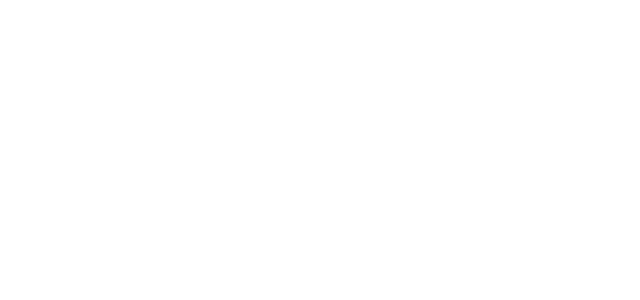
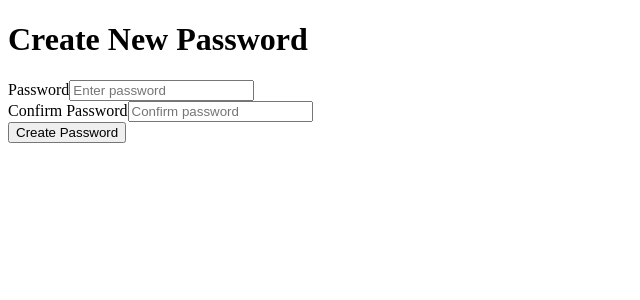
Before and after one commit to izalu99/Vendora, a React (Vite) app in the folder frontend/: page /create-new-password in a window 1280 px wide. Before the commit this address had no page. Shown: the top 300 px of the page, without its empty margins (0-640 px from the left). Built offline with nearby package versions, Linux system fonts and the light colour scheme; what simple-zustand-devtools would draw is missing.

Commit message:
creating createPassword comp; in prog

```diff
--- a/frontend/src/App.jsx
+++ b/frontend/src/App.jsx
@@ -6,6 +6,7 @@
 import Dashboard from './views/auth/Dashboard'
 import Logout from './views/auth/Logout'
 import ForgotPassword from './views/auth/ForgotPassword'
+import CreatePassword from './views/auth/CreatePassword'
 
 function App() {
 
@@ -17,6 +18,7 @@
         <Route path="/" element={<Dashboard />} />
         <Route path="/logout" element={<Logout />} />
         <Route path="/forgot-password" element={<ForgotPassword/>} />
+        <Route path="/create-new-password" element={<CreatePassword />} />
       </Routes>
     </BrowserRouter>
   )
--- /dev/null
+++ b/frontend/src/views/auth/CreatePassword.jsx
@@ -0,0 +1,32 @@
+
+
+const CreatePassword = () => {
+  return (
+    <div>
+        <h1>Create New Password</h1>
+        <form>
+            <div>
+                <label htmlFor="password">Password</label>
+                <input
+                type="password"
+                id="password"
+                placeholder="Enter password"
+                autoComplete='off'/>
+            </div>
+            <div>
+                <label htmlFor="confirm-password">Confirm Password</label>
+                <input
+                type="password"
+                id="confirm-password"
+                placeholder="Confirm password"
+                autoComplete='off'/>
+            </div>
+            <button type="submit">Create Password</button>
+
+        </form>
+
+    </div>
+  )
+}
+
+export default CreatePassword
--- a/frontend/src/views/auth/ForgotPassword.jsx
+++ b/frontend/src/views/auth/ForgotPassword.jsx
@@ -1,22 +1,25 @@
 import { useState } from 'react'
 import { Link } from 'react-router-dom';
 import apiInstance  from '../../utils/axios';
+import { useNavigate } from 'react-router-dom';
 
 const ForgotPassword = () => {
     const [email, setEmail] = useState('')
+    const navigate = useNavigate()
 
-    const handleSubmit = (e) => {
-        e.preventDefault()
-        console.log('submitted')
+    const handleSubmit =  async() => {
+        if(!email){
+            alert('Please enter email')
+        }
         try{
-            if(!email){
-                alert('Please enter email')
-            }
-            apiInstance.get(`user/password-reset/${email}`).then((res) => {
-                console.log(res.data)
+            await apiInstance.get(`user/password-reset/${email}`)
+            .then((res) => {
+                alert('An email has been sent to you to reset and change your password.')
+                //console.log(res)
+                navigate('/create-new-password')
             })
         } catch (error){
-            alert('An error occurred connecting to the password reset endpoint.')
+            alert('Email not found. Please enter a valid email.')
             console.log(error)
         }
 
@@ -24,7 +27,7 @@
     return (
         <div>
             <h1>Forgot Password</h1>
-            <form onSubmit={handleSubmit}>
+            <div>
                 <label htmlFor="email">Email</label>
                 <input
                 type="email"
@@ -33,8 +36,8 @@
                 autoComplete='off'
                 value={email}
                 onChange={(e)=> setEmail(e.target.value)}/>
-                <button type="submit">Reset Password</button>
-            </form>
+                <button type="submit" onClick={handleSubmit}>Reset Password</button>
+            </div>
             <Link to="/login">Login</Link>
         </div>
   )
```
Also changed, not shown: 1 other file (tests, documents, lock files or other folders).
